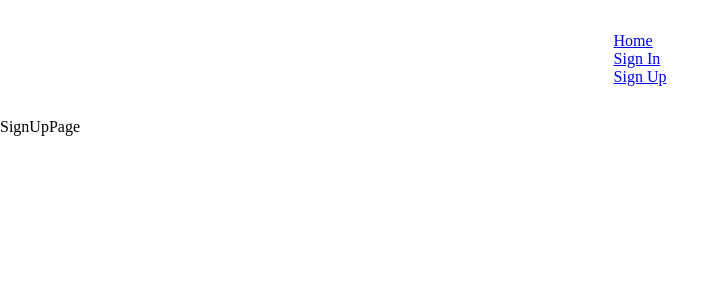
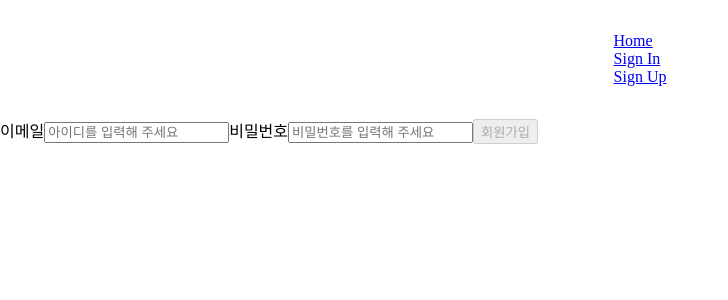
Before and after one commit to working-zima/wanted-pre-onboarding-frontend, a React (Create React App) app: page /signup in a window 1280 px wide. Shown: the top 300 px of the page, without its empty margins (0-728 px from the left). Built offline with nearby package versions, Linux system fonts and the light colour scheme.

Commit message:
feat: 회원가입

```diff
--- a/package.json
+++ b/package.json
@@ -6,6 +6,7 @@
     "@testing-library/jest-dom": "^5.17.0",
     "@testing-library/react": "^13.4.0",
     "@testing-library/user-event": "^13.5.0",
+    "axios": "^1.4.0",
     "react": "^18.2.0",
     "react-dom": "^18.2.0",
     "react-router-dom": "^6.14.2",
--- /dev/null
+++ b/src/api.js
@@ -0,0 +1,29 @@
+import axios from "axios";
+
+// const serverUrl = "https://www.pre-onboarding-selection-task.shop/";
+
+const devServerUrl = "http://" + window.location.hostname + ":8000/";
+
+async function get(endpoint, params = "") {
+  console.log(
+    `%cGET 요청 ${devServerUrl + endpoint + "/" + params}`,
+    "color: #a25cd1;"
+  );
+
+  return axios.get(devServerUrl + endpoint + "/" + params, {
+    headers: {
+      Authorization: `Bearer ${localStorage.getItem("userToken")}`,
+    },
+  });
+}
+
+async function post(endpoint, data) {
+  const bodyData = JSON.stringify(data);
+  return axios.post(devServerUrl + endpoint, bodyData, {
+    headers: {
+      "Content-Type": "application/json",
+    },
+  });
+}
+
+export { get, post };
--- a/src/pages/SignInPage.js
+++ b/src/pages/SignInPage.js
@@ -1,7 +1,13 @@
 import React from "react";
 
 function SignInPage() {
-  return <div>SignInPage</div>;
+  return (
+    <>
+      <input data-testid="email-input" />
+      <input data-testid="password-input" />
+      <button data-testid="signin-button">로그인</button>
+    </>
+  );
 }
 
 export default SignInPage;
--- a/src/pages/SignUpPage.js
+++ b/src/pages/SignUpPage.js
@@ -1,7 +1,74 @@
-import React from "react";
+import { useState } from "react";
+import { useNavigate } from "react-router-dom";
+
+import * as Api from "../api";
+import { validateEmail, validatePassword } from "../utils/validate";
 
 function SignUpPage() {
-  return <div>SignUpPage</div>;
+  const [formData, setFormData] = useState({
+    email: "",
+    password: "",
+  });
+  const navigate = useNavigate();
+
+  // input 입력창 텍스트 변경
+  const handleChange = (evt) => {
+    const changedField = evt.target.name;
+    const newValue = evt.target.value;
+    setFormData((currData) => {
+      currData[changedField] = newValue;
+      return { ...currData };
+    });
+  };
+
+  const isEmailValid = validateEmail(formData.email);
+  const isPasswordValid = validatePassword(formData.password);
+  const isFormValid = isEmailValid && isPasswordValid;
+
+  // 회원가입
+  const handleSubmit = async (evt) => {
+    evt.preventDefault();
+    try {
+      await Api.post("auth/signup", { ...formData });
+      navigate("/signin");
+    } catch (err) {
+      console.log("회원가입 실패", err);
+    }
+  };
+
+  return (
+    <form>
+      <label htmlFor="email">이메일</label>
+      <input
+        type="text"
+        placeholder="아이디를 입력해 주세요"
+        data-testid="email-input"
+        name="email"
+        id="email"
+        value={formData.email}
+        onChange={handleChange}
+      />
+      <label htmlFor="password">비밀번호</label>
+      <input
+        type="password"
+        placeholder="비밀번호를 입력해 주세요"
+        data-testid="password-input"
+        name="password"
+        id="password"
+        autoComplete="off"
+        value={formData.password}
+        onChange={handleChange}
+      />
+      <button
+        type="submit"
+        data-testid="signup-button"
+        disabled={!isFormValid}
+        onClick={handleSubmit}
+      >
+        회원가입
+      </button>
+    </form>
+  );
 }
 
 export default SignUpPage;
--- /dev/null
+++ b/src/utils/validate.js
@@ -0,0 +1,7 @@
+export const validateEmail = (email) => {
+  return email.includes("@");
+};
+
+export const validatePassword = (password) => {
+  return password.length >= 8;
+};
```
Also changed, not shown: 1 other file (tests, documents, lock files or other folders).
